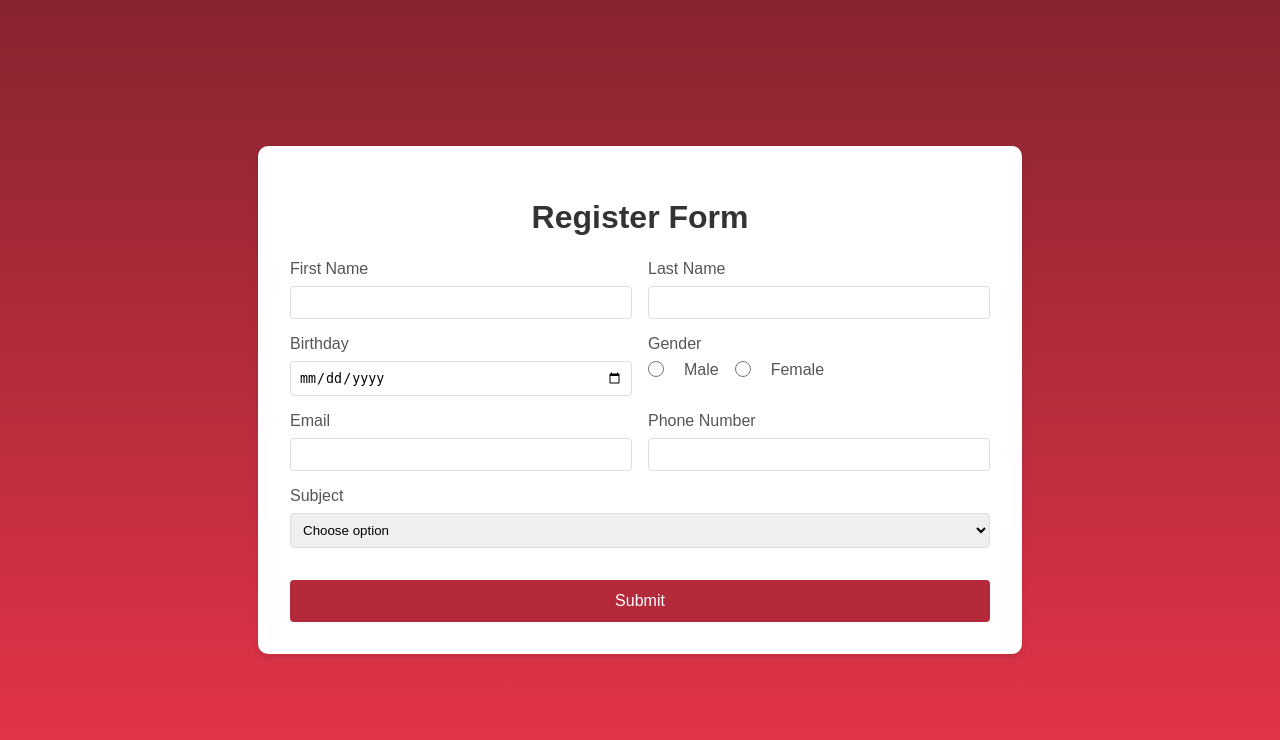
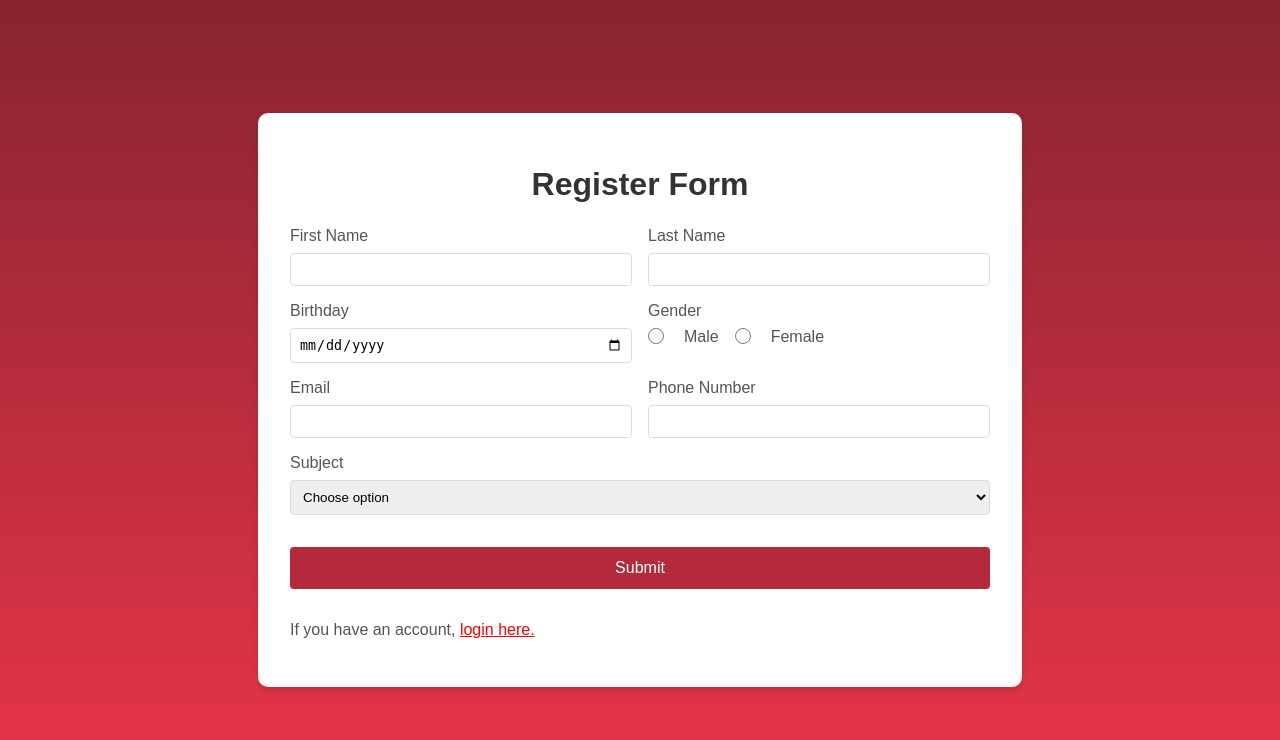
Before and after one commit to netdy/railsByNetdy, a Rails app: page / in a window 1280 px wide. Shown: the top 740 px of the page. Run offline with Rails 7, Linux system fonts and the light colour scheme; some libraries are stand-ins or nearby versions.

Commit message:
add : redirect to login if already have account

```diff
--- a/app/views/login/index.html.erb
+++ b/app/views/login/index.html.erb
@@ -18,7 +18,7 @@
     <div class="form-group full-width">
       <%= form.submit "Login" %>
     </div>
-    <p>If you don't have an account, <a href="/registraiton" style="color : red; "> register here. </a></p>
+    <p style="color:#545454">If you don't have an account, <a href="/registration" style="color : red; "> register here. </a></p>
 
 <% end %>
     <turbo-frame id="error-messages">
--- a/app/views/registration/index.html.erb
+++ b/app/views/registration/index.html.erb
@@ -52,6 +52,8 @@
         <div class="form-group full-width">
             <%= form.submit "Submit" %>
         </div>
+        <p style="color:#545454">If you have an account, <a href="/login" style="color : red; "> login here. </a></p>
+
     <% end %>
     <% if flash[:success] %>
         <div class="alert alert-success"><%= flash[:success] %></div>
```
